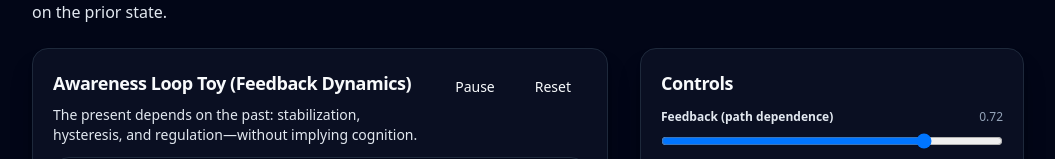
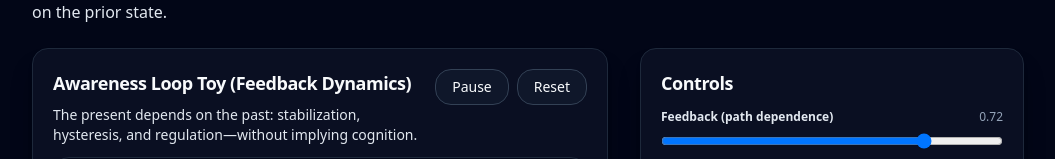
Before and after one commit to MindsEye69/information-ontology-site, a Next.js app: page /simulations/awareness in a window 1280 px wide. Shown: the part 483-642 px from the top of the page, without its empty margins (112-1167 px from the left). Built offline with nearby package versions, Linux system fonts and the light colour scheme.

Commit message:
Fixed Button Components variant type

```diff
--- a/components/sims/AwarenessLoopToy.tsx
+++ b/components/sims/AwarenessLoopToy.tsx
@@ -122,10 +122,10 @@ export default function AwarenessLoopToy() {
             </p>
           </div>
           <div className="flex items-center gap-2">
-            <Button variant="secondary" onClick={() => setRunning((v) => !v)}>
+            <Button variant="outline" onClick={() => setRunning((v) => !v)}>
               {running ? "Pause" : "Run"}
             </Button>
-            <Button variant="secondary" onClick={reset}>
+            <Button variant="outline" onClick={reset}>
               Reset
             </Button>
           </div>
--- a/components/sims/DifferenceEngine.tsx
+++ b/components/sims/DifferenceEngine.tsx
@@ -186,10 +186,10 @@ export default function DifferenceEngine() {
             </p>
           </div>
           <div className="flex items-center gap-2">
-            <Button variant="secondary" onClick={() => setRunning((v) => !v)}>
+            <Button variant="outline" onClick={() => setRunning((v) => !v)}>
               {running ? "Pause" : "Run"}
             </Button>
-            <Button variant="secondary" onClick={reset}>
+            <Button variant="outline" onClick={reset}>
               Reset
             </Button>
           </div>
```
